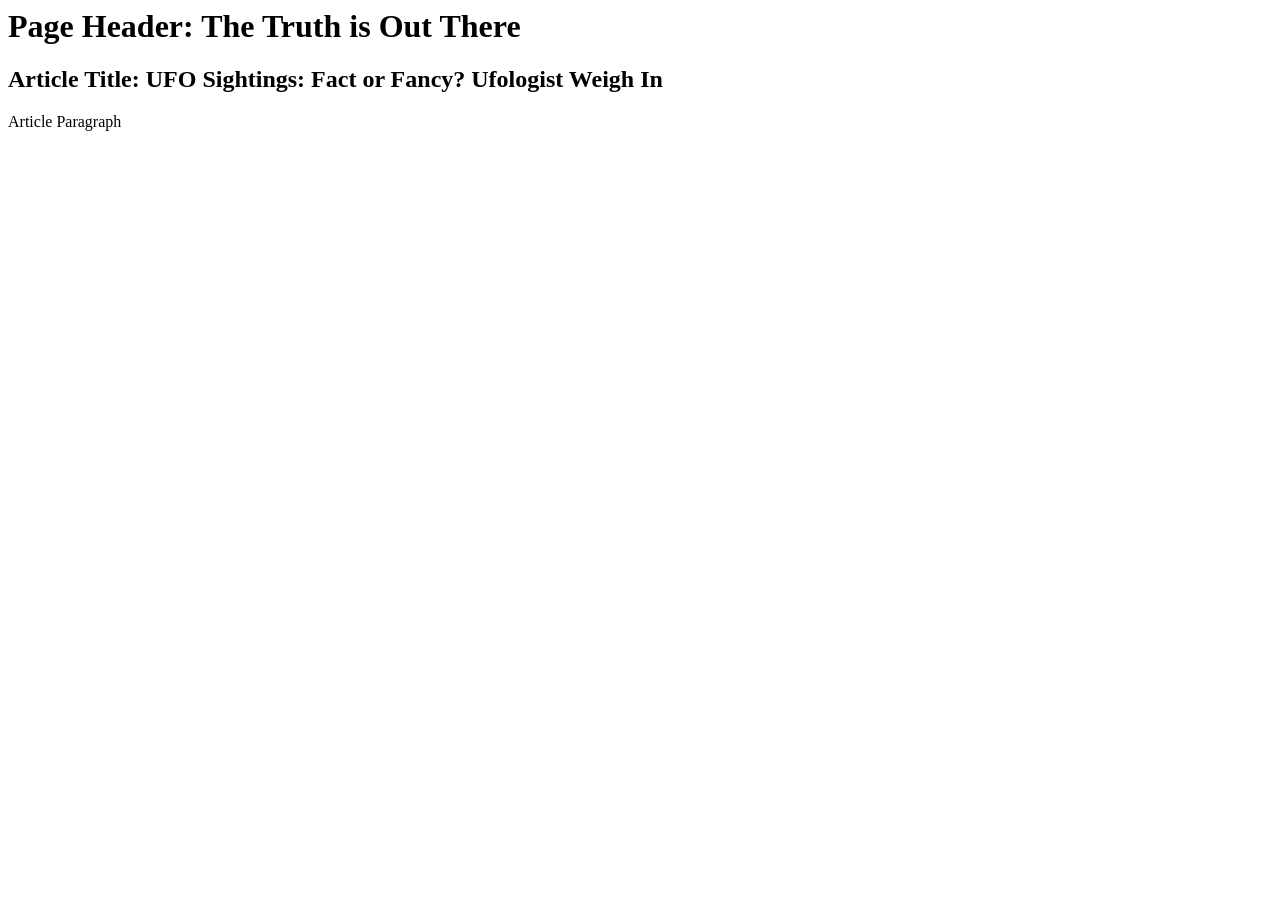
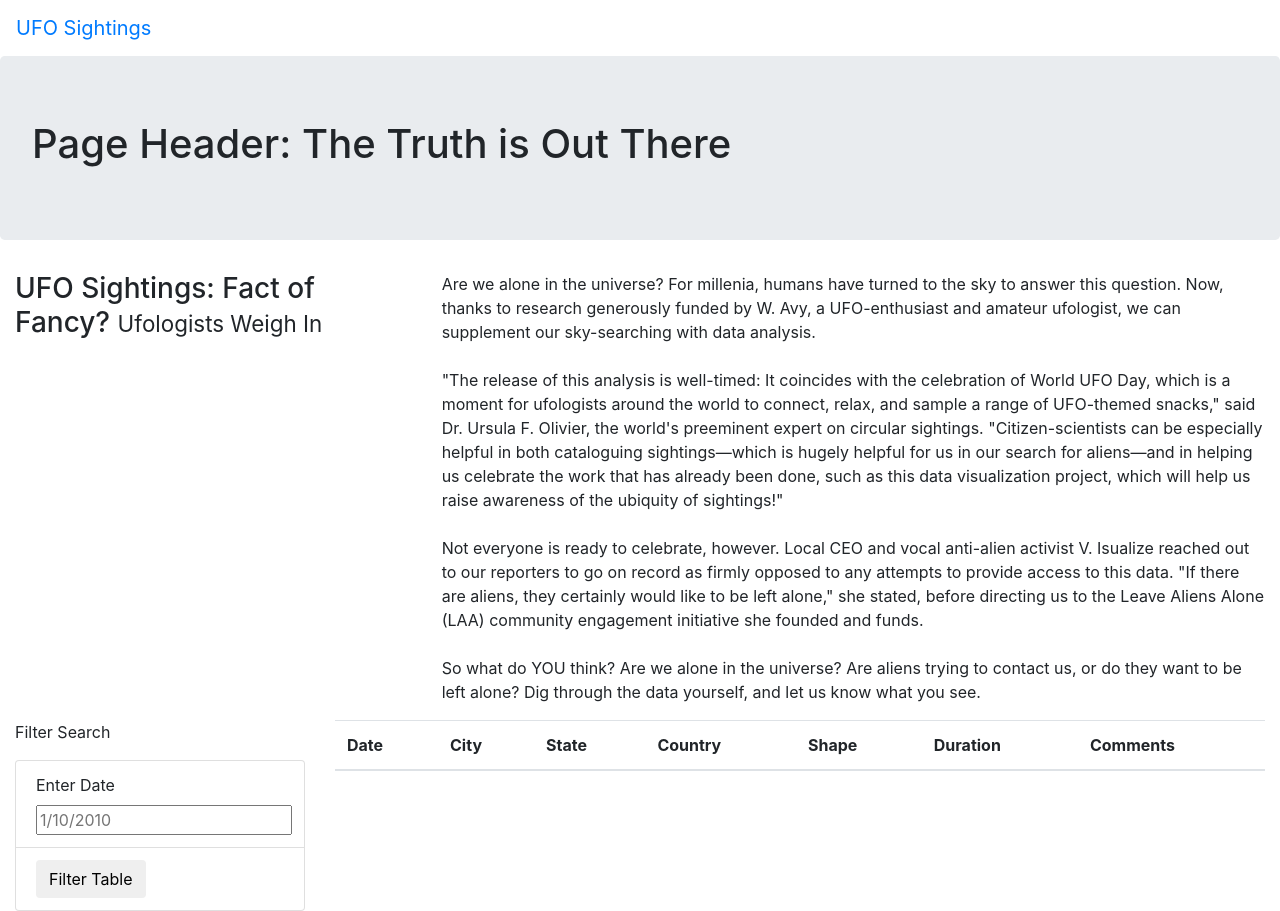
Before and after one commit to amonjaras/UFOs, a plain HTML site: page index.html in a window 1280 px wide. Before the commit the page ends 800 px from the top, so only its background shows below. Drawn offline with nearby package versions, Linux system fonts and the light colour scheme.

Commit message:
creating filter and table

```diff
--- a/index.html
+++ b/index.html
@@ -1,14 +1,93 @@
+<!DOCTYPE html>
+<html lang="en">
+
+<head>
+  <meta charset="UTF-8"/>
+  <meta name="viewport" content="width=device-width, initial-scale=1.0"/>
+  <meta http-equiv="X-UA-Compatible" content="ie=edge"/>
+  <title>UFOs</title>
+  <link rel="stylesheet"
+  href="https://maxcdn.bootstrapcdn.com/bootstrap/4.0.0/css/bootstrap.min.css"
+  integrity="sha384-Gn5384xqQ1aoWXA+058RXPxPg6fy4IWvTNh0E263XmFcJlSAwiGgFAW/dAiS6JXm"
+  crossorigin="anonymous"/>
+  <link rel="stylesheet" href="static/css/style.css"/>
+</head>
+
+<body>
+    <div class="wrapper">
+        <nav class="navbar navbar-expand-lg">
+            <a class="navbar-brand" href="index.html">UFO Sightings</a>
+        </nav>
+
+    </div>
 
     <div class="jumbotron">
         <h1>Page Header: The Truth is Out There</h1>
     </div>
-<div class="article">
-    <h2>Article Title: UFO Sightings: Fact or Fancy? Ufologist Weigh In</h2>
-    <p>Article Paragraph</p>
+
+    <div class="container-fluid">
+        <div class="row">
+            <div class="col-md-4">
+                <h3>UFO Sightings: Fact of Fancy? <small>Ufologists Weigh In</small></small></h3>
             </div>
-<div class="col-md-3">
+            <div class="col-md-8">
+                <p>
+                    Are we alone in the universe? For millenia, humans have turned to the sky to answer this question.
+                    Now, thanks to research generously funded by W. Avy, a UFO-enthusiast and amateur ufologist,
+                    we can supplement our sky-searching with data analysis.<br><br>"The release of this analysis is
+                    well-timed: It coincides with the celebration of World UFO Day, which is a moment for ufologists
+                    around the world to connect, relax, and sample a range of UFO-themed snacks," said Dr. Ursula F.
+                    Olivier, the world's preeminent expert on circular sightings. "Citizen-scientists can be especially
+                    helpful in both cataloguing sightings—which is hugely helpful for us in our search for aliens—and
+                    in helping us celebrate the work that has already been done, such as this data visualization project,
+                    which will help us raise awareness of the ubiquity of sightings!"<br><br>Not everyone is ready to
+                    celebrate, however. Local CEO and vocal anti-alien activist V. Isualize reached out to our reporters
+                    to go on record as firmly opposed to any attempts to provide access to this data. "If there are aliens,
+                    they certainly would like to be left alone," she stated, before directing us to the Leave Aliens Alone
+                    (LAA) community engagement initiative she founded and funds.<br><br>So what do YOU think? Are we alone in
+                    the universe? Are aliens trying to contact us, or do they want to be left alone? Dig through the data yourself,
+                    and let us know what you see.
+                </p>
+            </div>
 
         </div>
+    </div>
+
+    <div class="container-fluid">
+        <div class="row">
+            <div class="col-md-3">
+                <form>
+                    <p>Filter Search</p>
+                </form>
+                <ul class="list-group">
+                    <li class="list-group-item">
+                        <label for="date">Enter Date</label>
+                        <input type="text" placeholder="1/10/2010" id="datetime"/>
+                    </li>
+                    <li class="list-group-item">
+                        <button id="filter-btn" type="button" class="btn btn-default">Filter Table</button>
+                    </li>
+                </ul>
+            </div>
             <div class="col-md-9">
+                <table class="table table-striped">
+                    <thead>
+                        <tr>
+                            <th>Date</th>
+                            <th>City</th>
+                            <th>State</th>
+                            <th>Country</th>
+                            <th>Shape</th>
+                            <th>Duration</th>
+                            <th>Comments</th>
+                        </tr>
+                    </thead>
+                    <tbody></tbody>
+                </table>
+            </div>
+        </div>
+    </div>
+</div>
 
-</div>
+</body>
+</html>
```
Lines whose indentation alone changed are shown as unchanged.
